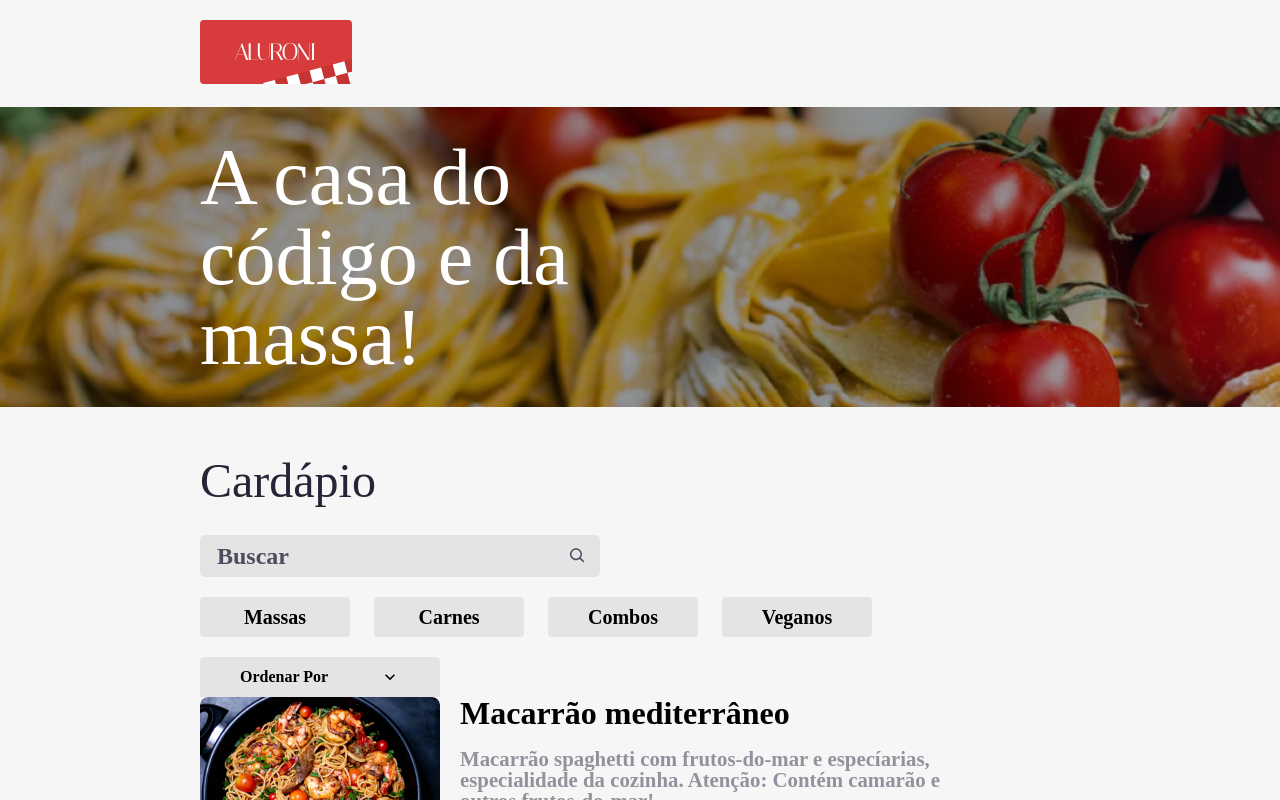
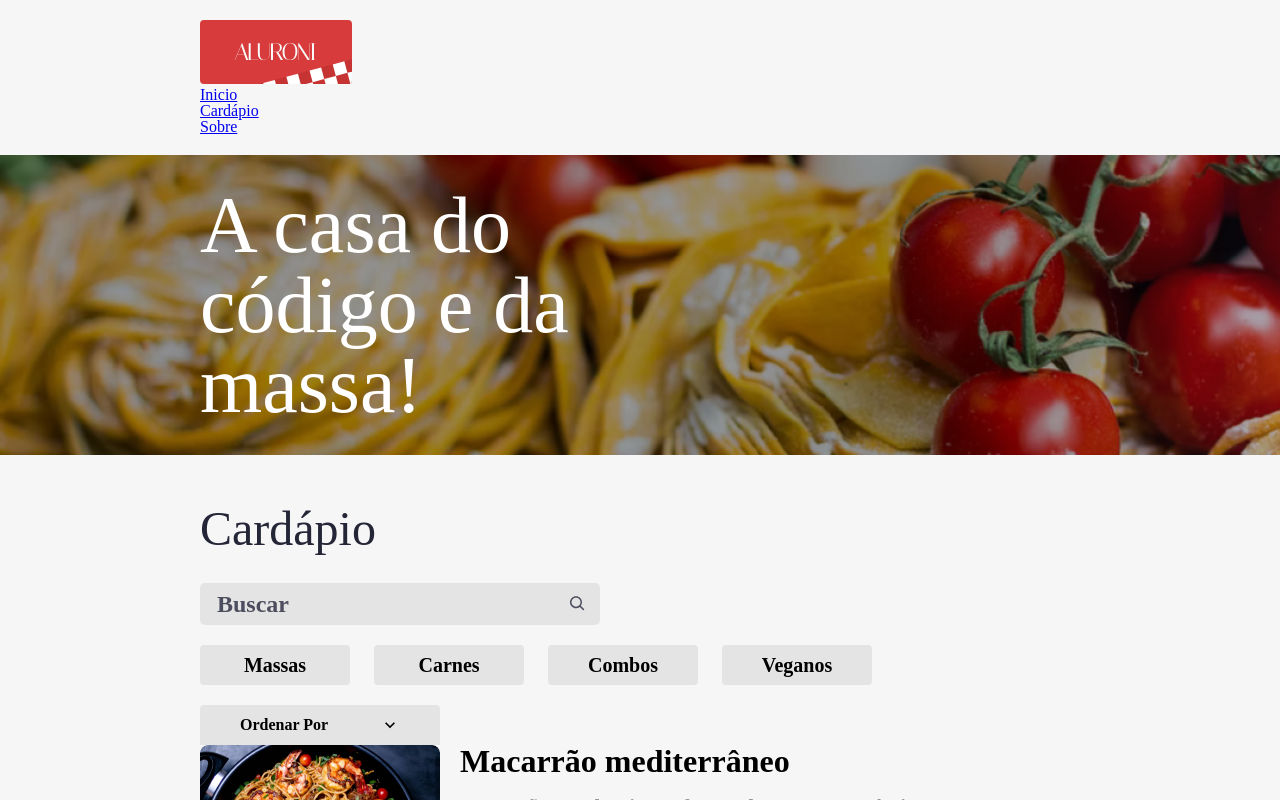
Before and after one commit to LucaPinheiro/aluroni, a React (Vite) app: page /cardapio in a window 1280 px wide. Shown: the top 800 px of the page. Built offline with nearby package versions, Linux system fonts and the light colour scheme; a web font is replaced by a local one.

Commit message:
criando navbar

```diff
--- a/src/components/Menu/Menu.module.scss
+++ b/src/components/Menu/Menu.module.scss
@@ -12,4 +12,23 @@
   @media (min-width: $desktop_sm) and (max-width: $desktop_md) {
     padding: 20px $padding-horizontal-md;
   }
+  &list {
+    align-items: center;
+    display: flex;
+  }
+  &link {
+    list-style-type: none;
+    padding: 0 20px;
+    a {
+      color: $dark;
+      cursor: pointer;
+      font-size: 24px;
+      font-weight: 600;
+      text-decoration: none;
+      transition: 0.2s ease;
+      &:hover {
+        color: $dark-grey;
+      }
+    }
+  }
 }
--- a/src/components/Menu/index.tsx
+++ b/src/components/Menu/index.tsx
@@ -2,9 +2,30 @@
 import styles from "./Menu.module.scss";
 
 export default function Menu() {
+  const rotas = [
+    {
+      label: "Inicio",
+      to: "/",
+    },
+    {
+      label: "Cardápio",
+      to: "/cardapio",
+    },
+    {
+      label: "Sobre",
+      to: "/sobre",
+    },
+  ];
   return (
     <nav className={styles.menu}>
       <img src={logo} alt="logo do aluroni" />
+      <ul className={styles.menu__link}>
+        {rotas.map((rota, index) => (
+          <li key={index} className={styles.menu__link}>
+            <a href={rota.to}>{rota.label}</a>
+          </li>
+        ))}
+      </ul>
     </nav>
   );
 }
--- a/src/pages/Cardapio/index.tsx
+++ b/src/pages/Cardapio/index.tsx
@@ -4,7 +4,6 @@
 import Filtros from "./Filtros";
 import Ordenador from "./Ordenador";
 import Itens from "./Itens";
-import Menu from "../../components/Menu";
 
 export default function Cardapio() {
   const [busca, setBusca] = useState("");
@@ -12,7 +11,6 @@
   const [ordenador, setOrdenador] = useState("");
   return (
     <main>
-      <Menu />
       <header className={styles.header}>
         <div className={styles.header__text}>A casa do código e da massa!</div>
       </header>
--- a/src/pages/Inicio/index.tsx
+++ b/src/pages/Inicio/index.tsx
@@ -1,4 +1,3 @@
-import Menu from "../../components/Menu";
 import cardapio from "../../data/cardapio.json";
 import styles from "./Inicio.module.scss";
 
@@ -9,7 +8,6 @@
     .splice(0, 3);
   return (
     <section>
-      <Menu />
       <h3 className={styles.titulo}>Recomendações da cozinha</h3>
       <div className={styles.recomendados}>
         {pratosRecomendados.map((item) => (
--- a/src/routes.tsx
+++ b/src/routes.tsx
@@ -1,10 +1,12 @@
 import { BrowserRouter as Router, Routes, Route } from "react-router-dom";
 import Inicio from "./pages/Inicio";
 import Cardapio from "./pages/Cardapio";
+import Menu from "./components/Menu";
 
 export default function AppRouter() {
   return (
     <Router>
+      <Menu />
       <Routes>
         <Route path="/" element={<Inicio />} />
         <Route path="/cardapio" element={<Cardapio />} />
```
